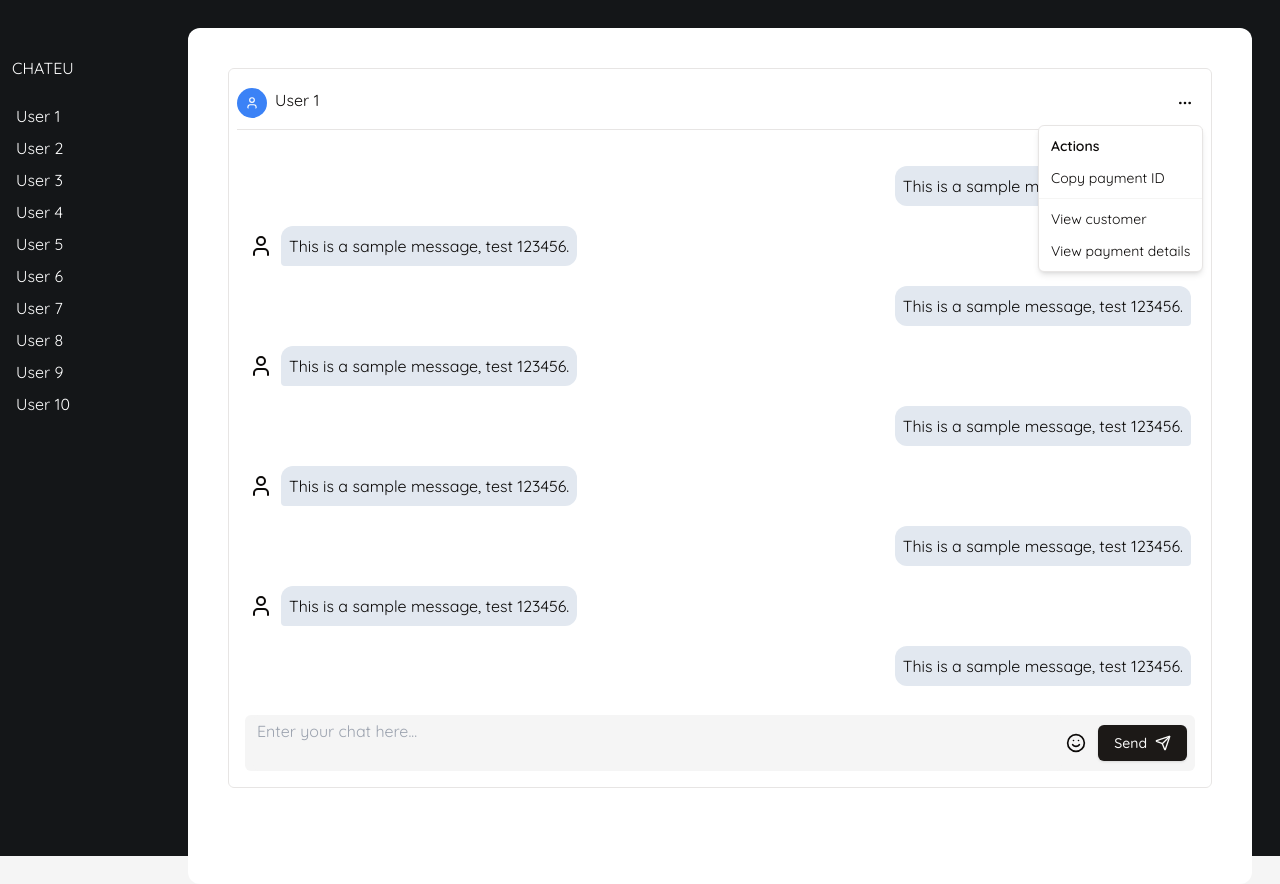
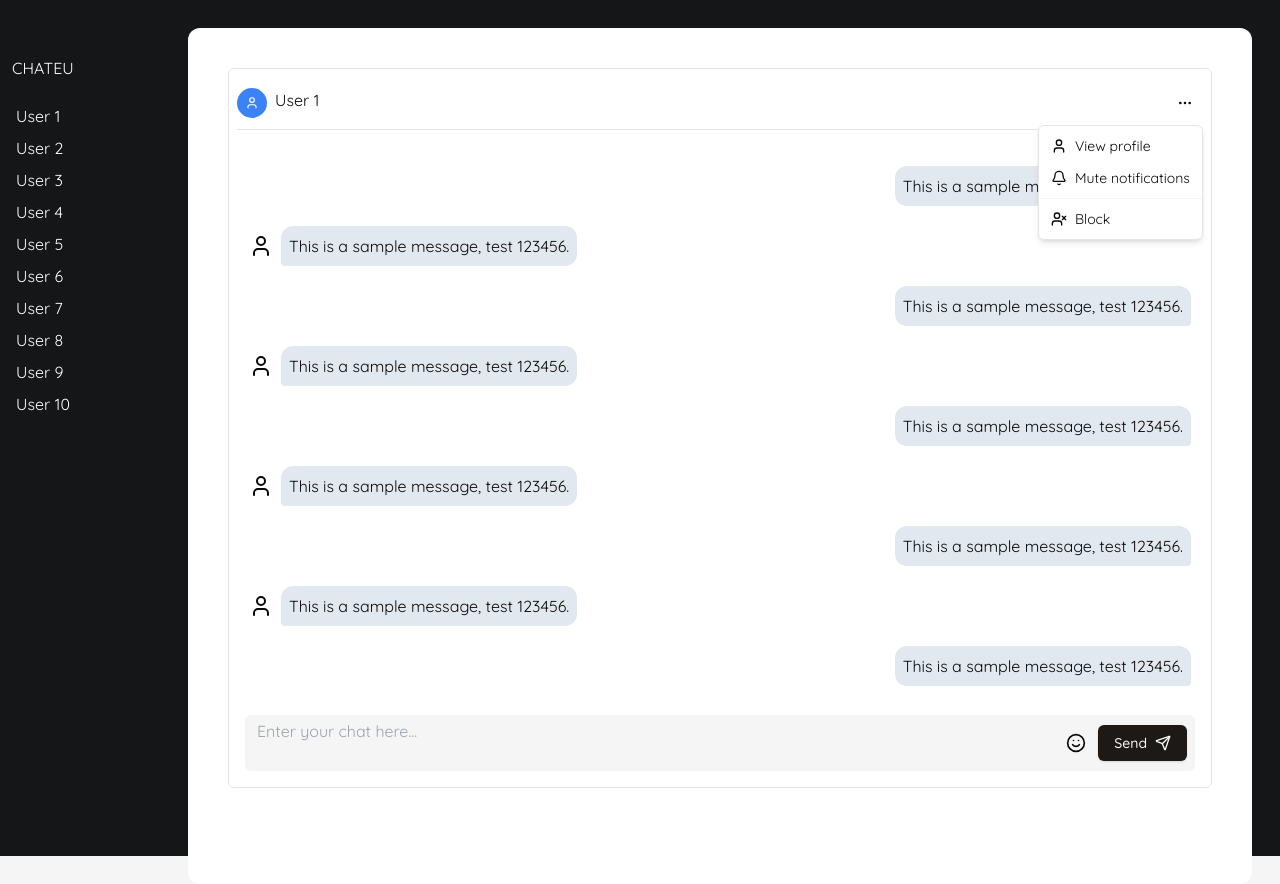
Before and after one commit to russellbanares322/chateu, a Next.js app: page /chats/1 in a window 1280 px wide. Both pictures are taken after a click on the button 1185 px from the left and 103 px from the top of the page. Built offline with nearby package versions, Linux system fonts and the light colour scheme; what @convex-dev/auth would draw is missing.

Commit message:
feat: add icon in chat dropdown menu items

```diff
--- a/app/chats/[chatId]/_layout/chat-display.tsx
+++ b/app/chats/[chatId]/_layout/chat-display.tsx
@@ -3,12 +3,17 @@ import {
   DropdownMenu,
   DropdownMenuContent,
   DropdownMenuItem,
-  DropdownMenuLabel,
   DropdownMenuSeparator,
   DropdownMenuTrigger,
 } from "@/components/ui/dropdown-menu";
 import { cn } from "@/lib/utils";
-import { EllipsisIcon, MoreHorizontal, UserIcon } from "lucide-react";
+import {
+  Bell,
+  EllipsisIcon,
+  MoreHorizontal,
+  UserIcon,
+  UserX,
+} from "lucide-react";
 
 type ChatDisplayProps = {
   chatId: string;
@@ -44,11 +49,17 @@ export default function ChatDisplay({ chatId }: ChatDisplayProps) {
             </Button>
           </DropdownMenuTrigger>
           <DropdownMenuContent align="end">
-            <DropdownMenuLabel>Actions</DropdownMenuLabel>
-            <DropdownMenuItem>Copy payment ID</DropdownMenuItem>
+            <DropdownMenuItem>
+              <UserIcon /> View profile
+            </DropdownMenuItem>
+            <DropdownMenuItem>
+              <Bell />
+              Mute notifications
+            </DropdownMenuItem>
             <DropdownMenuSeparator />
-            <DropdownMenuItem>View customer</DropdownMenuItem>
-            <DropdownMenuItem>View payment details</DropdownMenuItem>
+            <DropdownMenuItem>
+              <UserX /> Block
+            </DropdownMenuItem>
           </DropdownMenuContent>
         </DropdownMenu>
       </div>
```
